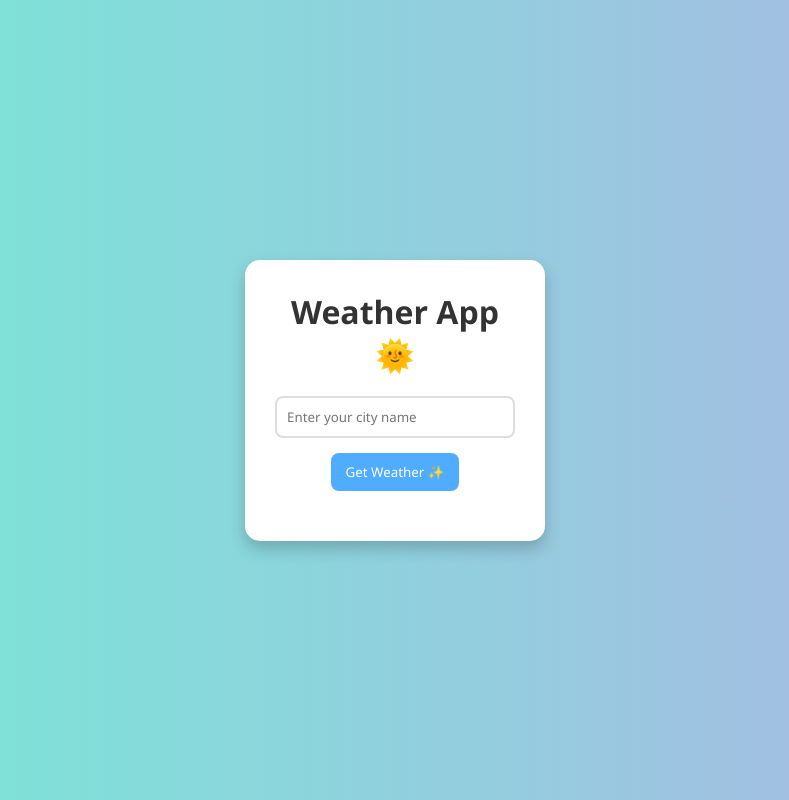
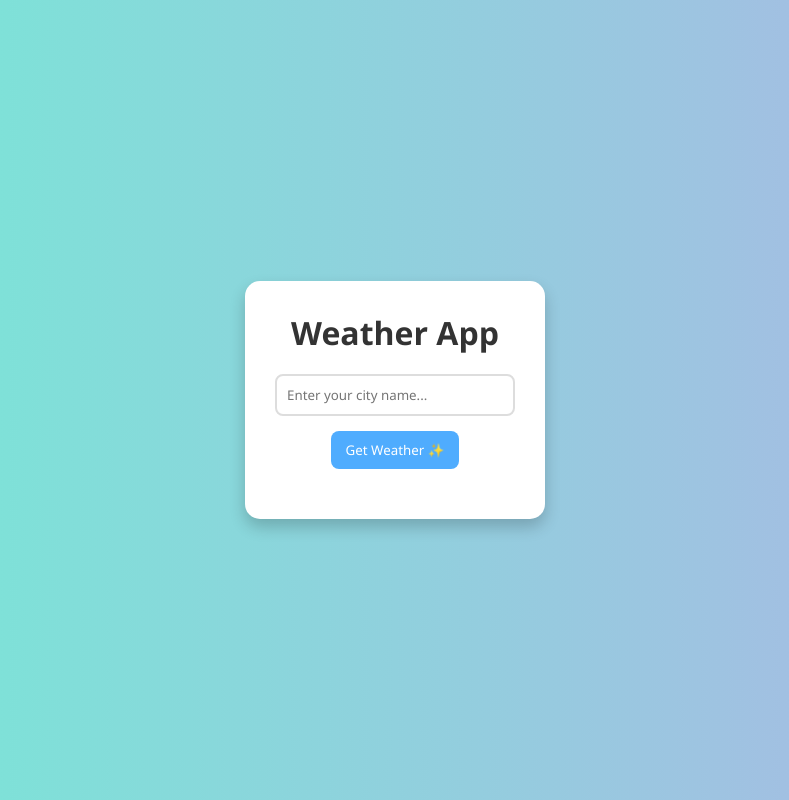
Before and after one commit to AasmaNoor123/weather-App, a plain HTML site: page index.html in a window 1280 px wide. Shown: the whole page, without its empty margins (245-1034 px from the left). Drawn offline with Linux system fonts and the light colour scheme.

Commit message:
Update index.html

```diff
--- a/index.html
+++ b/index.html
@@ -8,8 +8,9 @@
 </head>
 <body>
     <div class="container">
-        <h1>Weather App 🌞</h1>
-        <input type="text" id="city" placeholder="Enter your city name">
+        <h1>Weather App </h1>
+        <input type="text" id="city" placeholder="Enter your city name...">
+
         <button onclick="getWeather()">Get Weather ✨</button>
         <div id="output"></div>
     </div>
```
